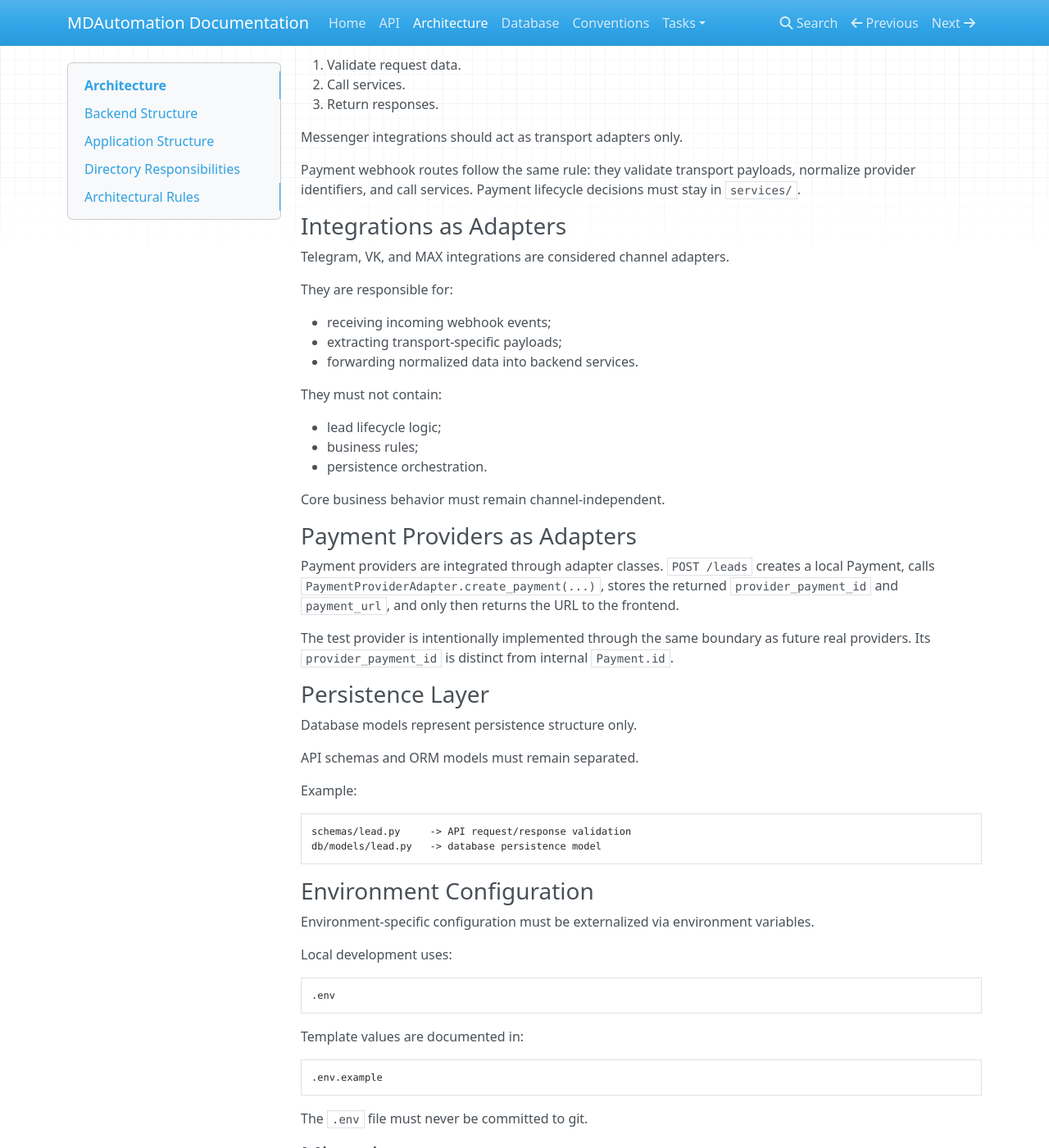
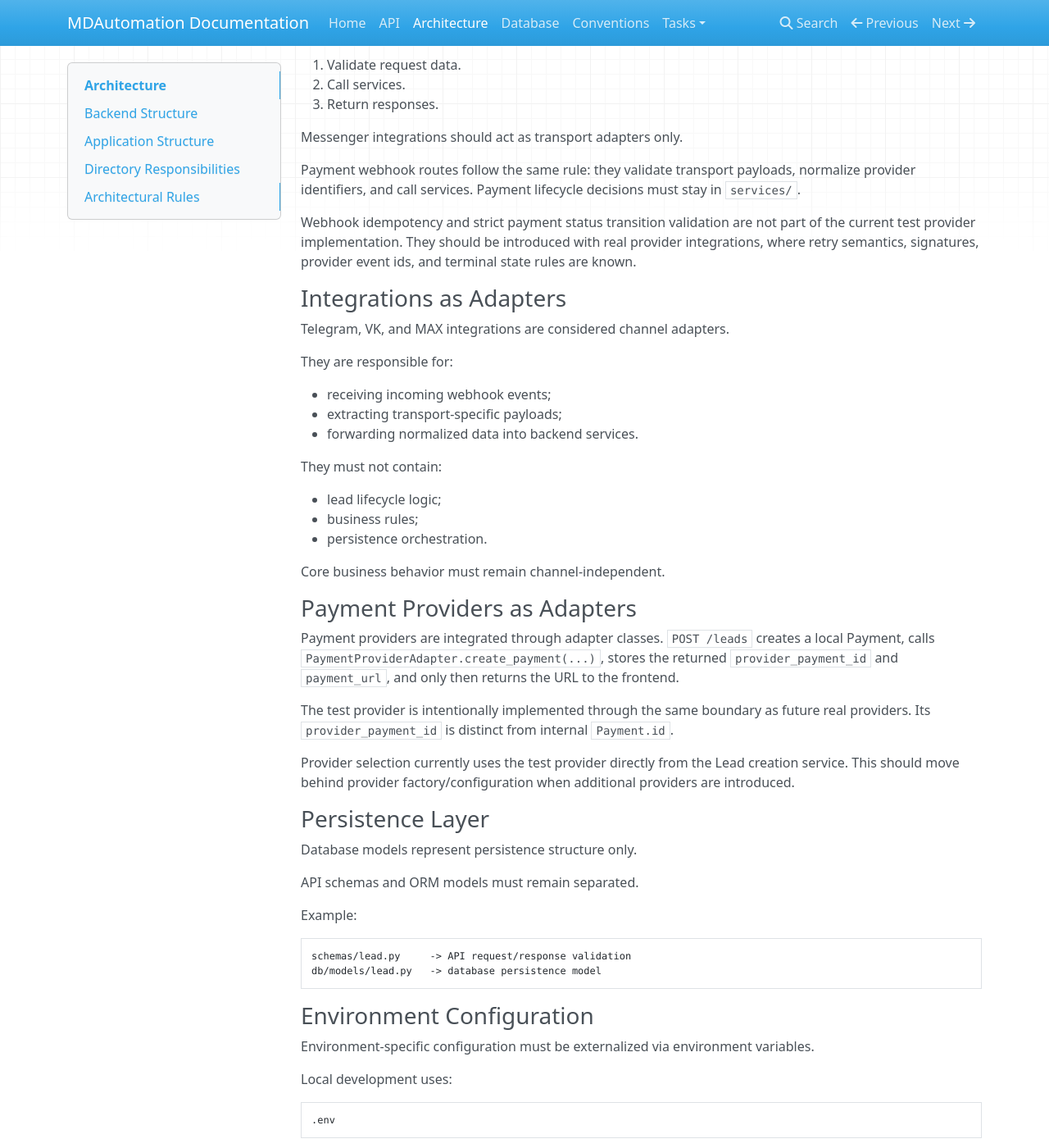
Before and after one commit to AlElizarov/MDAutomation, an MkDocs documentation site: the page built from docs/architecture.md, in a window 1280 px wide and 1400 px high, scrolled down 2437 px. Shown: the whole window at 82% size. Built offline with MkDocs 1.6.1, drawn with Linux system fonts in a browser that asks for light colours; nearby versions of some CDN libraries.

Commit message:
MDA-10 Address payment lifecycle review
Validate provider payment responses before committing lead creation.

Document deferred webhook idempotency and provider factory follow-up.

```diff
--- a/docs/architecture.md
+++ b/docs/architecture.md
@@ -124,6 +124,11 @@ Payment webhook routes follow the same rule: they validate transport payloads,
 normalize provider identifiers, and call services. Payment lifecycle decisions
 must stay in `services/`.
 
+Webhook idempotency and strict payment status transition validation are not part
+of the current test provider implementation. They should be introduced with real
+provider integrations, where retry semantics, signatures, provider event ids,
+and terminal state rules are known.
+
 ### Integrations as Adapters
 
 Telegram, VK, and MAX integrations are considered channel adapters.
@@ -152,6 +157,10 @@ to the frontend.
 The test provider is intentionally implemented through the same boundary as
 future real providers. Its `provider_payment_id` is distinct from internal
 `Payment.id`.
+
+Provider selection currently uses the test provider directly from the Lead
+creation service. This should move behind provider factory/configuration when
+additional providers are introduced.
 
 ### Persistence Layer
 
```
Also changed, not shown: docs/api.md (+5 -0 lines), docs/tasks/MDA-10.md (+9 -0 lines), 3 other files.
